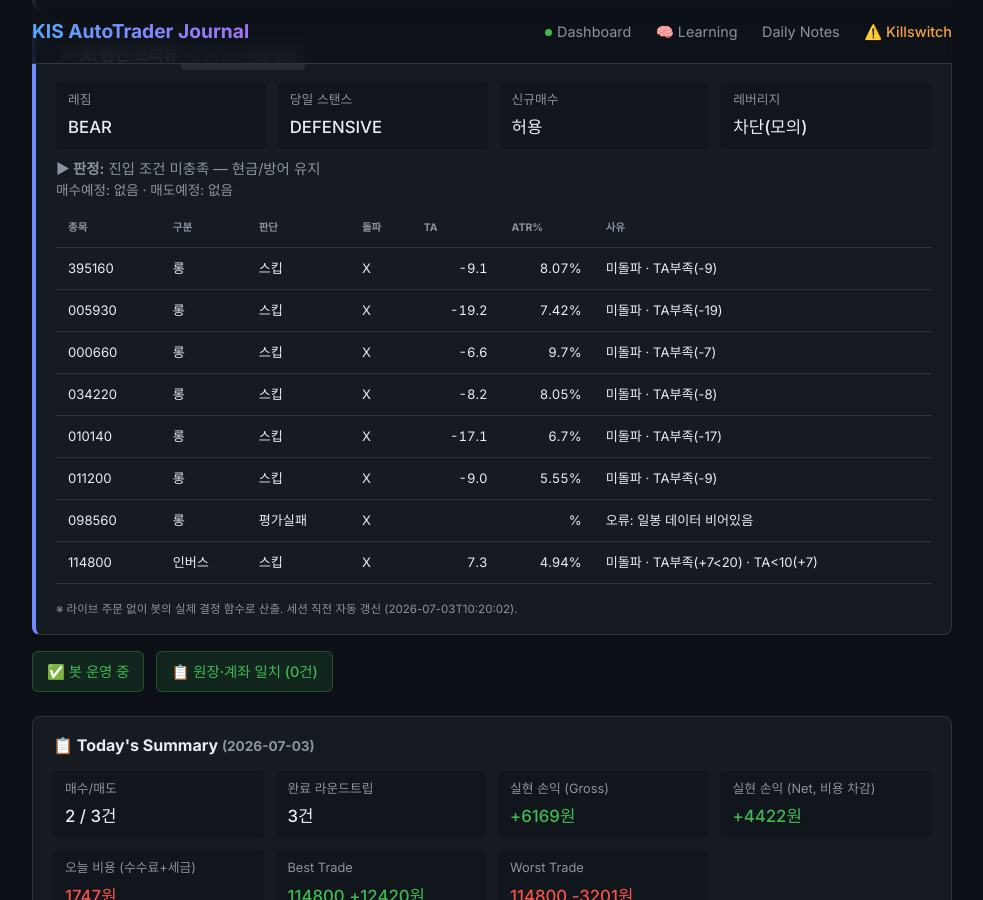
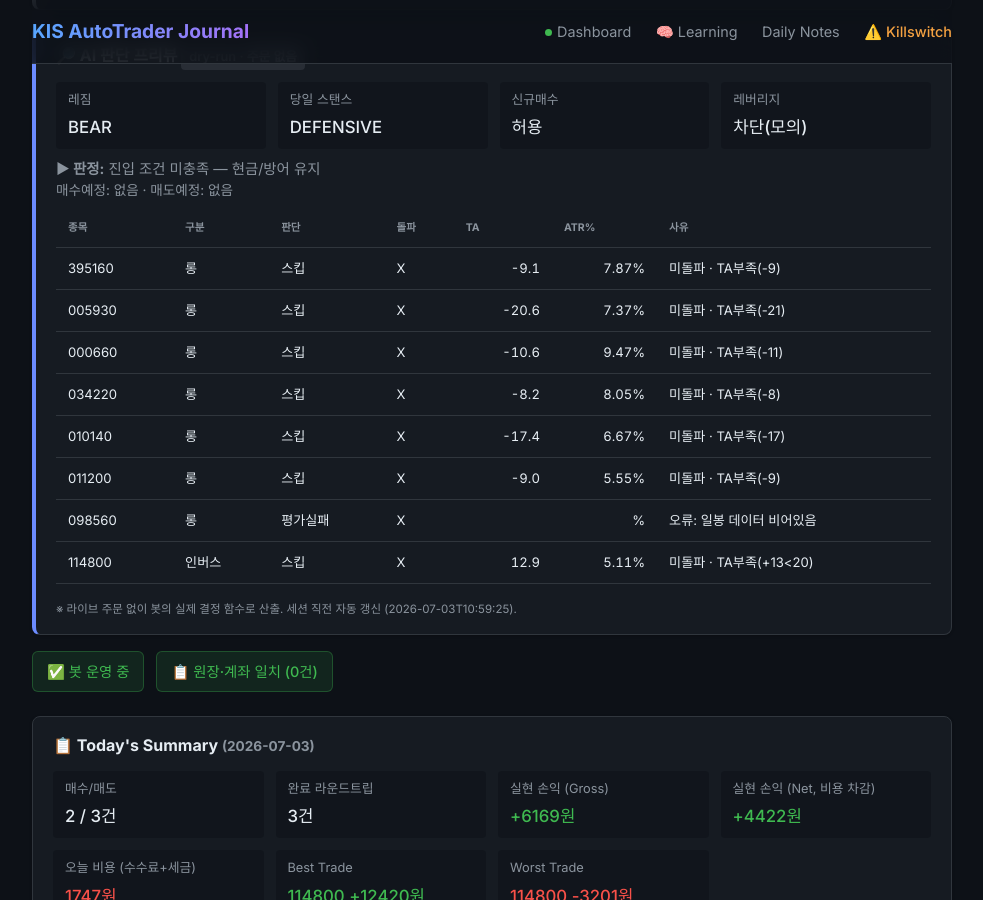
Before and after one commit to BudongJW/kis-trading-journal, a Jekyll site: the page built from index.html, in a window 1280 px wide and 900 px high, scrolled down 788 px. Shown: the whole window, without its empty margins (148-1131 px from the left). Built offline with Jekyll 4.4.1, drawn with Linux system fonts in a browser that asks for light colours; nearby versions of some CDN libraries.

Commit message:
auto: dry-run preview 07-03 02:00Z

```diff
--- a/_data/dry_run.json
+++ b/_data/dry_run.json
@@ -1,10 +1,10 @@
 {
-  "generated_at": "2026-07-03T10:20:02",
+  "generated_at": "2026-07-03T10:59:25",
   "mode": "DRY-RUN (읽기 전용, 주문 없음)",
   "market": {
     "regime": "BEAR",
     "regime_blind": false,
-    "regime_detail": "카나리아 1/2 음전환 | ⚡급락 트리거 BEAR → CAUTION에서 BEAR 격상 (3일 지속 급락 BEAR (3일 -10.8%))",
+    "regime_detail": "카나리아 1/2 음전환 | ⚡급락 트리거 BEAR → CAUTION에서 BEAR 격상 (3일 지속 급락 BEAR (3일 -9.0%))",
     "day_stance": "DEFENSIVE",
     "day_stance_forced": false,
     "briefing": "오늘 스탠스 방어(DEFENSIVE) · 레짐 BEAR·신뢰도 27% · 美 오버나이트 neutral(-0.8%) · 고변동(82.0%ile) · 예산 25%·최대 1종목·허용 인버스",
@@ -17,9 +17,19 @@
   },
   "account": {
     "cash": 327890,
-    "holdings_readable": "없음/조회실패"
+    "holdings_readable": {
+      "069500": 2
+    }
   },
-  "holdings_risk": [],
+  "holdings_risk": [
+    {
+      "symbol": "069500",
+      "qty": 2,
+      "price": 125992,
+      "would_sell": false,
+      "reason": ""
+    }
+  ],
   "entry_candidates": [
     {
       "symbol": "395160",
@@ -27,7 +37,7 @@
       "decision": "스킵",
       "breakout": false,
       "ta": -9.1,
-      "atr_pct": 8.07,
+      "atr_pct": 7.87,
       "fee_gate_ok": true,
       "why_skip": "미돌파 · TA부족(-9)"
     },
@@ -36,20 +46,20 @@
       "type": "롱",
       "decision": "스킵",
       "breakout": false,
-      "ta": -19.2,
-      "atr_pct": 7.42,
+      "ta": -20.6,
+      "atr_pct": 7.37,
       "fee_gate_ok": true,
-      "why_skip": "미돌파 · TA부족(-19)"
+      "why_skip": "미돌파 · TA부족(-21)"
     },
     {
       "symbol": "000660",
       "type": "롱",
       "decision": "스킵",
       "breakout": false,
-      "ta": -6.6,
-      "atr_pct": 9.7,
+      "ta": -10.6,
+      "atr_pct": 9.47,
       "fee_gate_ok": true,
-      "why_skip": "미돌파 · TA부족(-7)"
+      "why_skip": "미돌파 · TA부족(-11)"
     },
     {
       "symbol": "034220",
@@ -66,8 +76,8 @@
       "type": "롱",
       "decision": "스킵",
       "breakout": false,
-      "ta": -17.1,
-      "atr_pct": 6.7,
+      "ta": -17.4,
+      "atr_pct": 6.67,
       "fee_gate_ok": true,
       "why_skip": "미돌파 · TA부족(-17)"
     },
@@ -93,15 +103,15 @@
       "entry_via": "-",
       "decision": "스킵",
       "breakout": false,
-      "ta": 7.3,
-      "atr_pct": 4.94,
+      "ta": 12.9,
+      "atr_pct": 5.11,
       "fee_gate_ok": true,
-      "why_skip": "미돌파 · TA부족(+7<20) · TA<10(+7)"
+      "why_skip": "미돌파 · TA부족(+13<20)"
     }
   ],
   "gap_recovery": {
     "enabled_live": true,
-    "now_kst": "10:20",
+    "now_kst": "10:59",
     "window": "09:00~09:20",
     "candidates": [
       {
@@ -109,7 +119,7 @@
         "name": "KODEX 미국나스닥100TR",
         "decision": "스킵",
         "gap_open_pct": -0.34,
-        "intraday_pct": -1.66,
+        "intraday_pct": 0.89,
         "in_window": false,
         "reason": "촉발 없음(오버나이트=normal≠aggressive_buy)"
       },
@@ -118,7 +128,7 @@
         "name": "삼성전자",
         "decision": "스킵",
         "gap_open_pct": 0.87,
-        "intraday_pct": 2.77,
+        "intraday_pct": 4.85,
         "in_window": false,
         "reason": "촉발 없음(오버나이트=normal≠aggressive_buy)"
       },
@@ -127,7 +137,7 @@
         "name": "SK하이닉스",
         "decision": "스킵",
         "gap_open_pct": 0.46,
-        "intraday_pct": -0.32,
+        "intraday_pct": 3.64,
         "in_window": false,
         "reason": "촉발 없음(오버나이트=normal≠aggressive_buy)"
       },
@@ -136,7 +146,7 @@
         "name": "LG디스플레이",
         "decision": "스킵",
         "gap_open_pct": 0.09,
-        "intraday_pct": -1.27,
+        "intraday_pct": -1.46,
         "in_window": false,
         "reason": "촉발 없음(오버나이트=normal≠aggressive_buy)"
       },
@@ -145,7 +155,7 @@
         "name": "삼성중공업",
         "decision": "스킵",
         "gap_open_pct": 0.22,
-        "intraday_pct": -0.87,
+        "intraday_pct": -0.65,
         "in_window": false,
         "reason": "촉발 없음(오버나이트=normal≠aggressive_buy)"
       },
@@ -154,7 +164,7 @@
         "name": "HMM",
         "decision": "스킵",
         "gap_open_pct": 0.73,
-        "intraday_pct": -0.21,
+        "intraday_pct": 0.21,
         "in_window": false,
         "reason": "촉발 없음(오버나이트=normal≠aggressive_buy)"
       },
@@ -171,17 +181,17 @@
   },
   "morning_momentum": {
     "enabled_live": true,
-    "now_kst": "10:20",
+    "now_kst": "10:59",
     "window": "09:00~14:00",
     "up_th": 0.6,
     "down_th": 0.6,
     "benchmark": "069500",
     "direction": "none",
     "in_window": true,
-    "move_pct": 0.27,
-    "intraday_pct": -0.42,
+    "move_pct": 2.24,
+    "intraday_pct": 1.54,
     "would_enter": false,
-    "reason": "임계 미달 (전일대비 +0.27%, 시가대비 -0.42%)"
+    "reason": "이미 확장된 움직임 +2.24% (>2.0% — 추격 회피)"
   },
   "us_entry_candidates": [
     {
```
